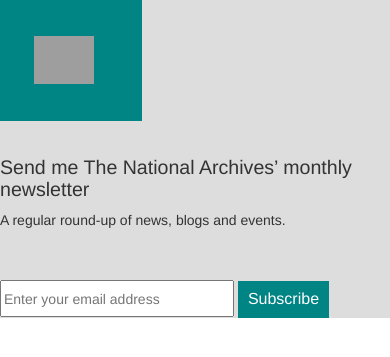
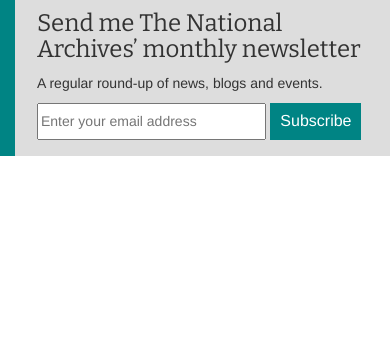
Before and after one commit to nationalarchives/tna-newsletter, a PHP site: page / in a window 390 px wide. Shown: the top 357 px of the page. Run offline with PHP 8.4, Linux system fonts and the light colour scheme; some libraries are stand-ins or nearby versions; grey boxes are pictures that could not be loaded.

Commit message:
Updated version

```diff
--- a/css/newsletter-sass.css
+++ b/css/newsletter-sass.css
@@ -1,33 +1,54 @@
-.newsletter-style {
+.newsletter-template {
   background: #dddddd;
   width: 100%;
   box-sizing: border-box;
   overflow: hidden; }
-  .newsletter-style .news-icon {
+  @media (max-width: 1155px) {
+    .newsletter-template {
+      border-left: 30px solid #008484; } }
+  .newsletter-template .news-icon {
     background: #008484;
     vertical-align: middle;
     text-align: center;
     width: 157px;
-    height: 121px;
+    height: 127px;
     display: inline-block;
-    padding: 36px 0 0 0;
-    float: left; }
-    .newsletter-style .news-icon img {
+    padding: 38px 0 0 0;
+    float: left;
+    overflow: hidden; }
+    .newsletter-template .news-icon img {
       width: 60px;
       height: 48px; }
-  .newsletter-style h2 {
+    @media (max-width: 1155px) {
+      .newsletter-template .news-icon {
+        display: none; } }
+  .newsletter-template h2 {
     margin: 0;
     padding: 0;
-    font-size: 1.4em;
-    padding: 36px 0 0 0; }
-  .newsletter-style p {
-    padding: 10px 0 0 0; }
-  .newsletter-style form {
+    padding: 36px 0 0 20px;
+    font-weight: 300;
+    font-size: 24px;
+    font-family: 'Bitter', serif; }
+    @media (max-width: 1155px) {
+      .newsletter-template h2 {
+        padding: 10px 15px 10px 7px; } }
+  .newsletter-template p {
+    padding: 10px 0 0 20px; }
+    @media (max-width: 1155px) {
+      .newsletter-template p {
+        padding: 0 0 0 7px; } }
+  .newsletter-template form {
     padding: 40px 0 0 0; }
-    .newsletter-style form input[type="email"] {
-      width: 60%;
+    @media (max-width: 1155px) {
+      .newsletter-template form {
+        padding: 32px 0 0 0; } }
+    @media (max-width: 768px) {
+      .newsletter-template form {
+        padding: 0 0 16px 7px; } }
+    .newsletter-template form input[type="email"] {
+      width: 65%;
       height: 37px; }
-    .newsletter-style form input[type="submit"] {
+    .newsletter-template form input[type="submit"] {
       height: 37px;
       border: none;
       background: #008484;
--- a/css/sass/newsletter-sass.scss
+++ b/css/sass/newsletter-sass.scss
@@ -1,37 +1,60 @@
-.newsletter-style {
+.newsletter-template {
   background:#dddddd;
   width:100%;
   box-sizing:border-box;
   overflow: hidden;
+  @media (max-width:1155px){
+    border-left:30px solid #008484;
+  }
   .news-icon {
     background:#008484;
     vertical-align:middle;
     text-align:center;
     width:157px;
-    height:121px;
+    height:127px;
     display:inline-block;
-    padding:36px 0 0 0 ;
+    padding:38px 0 0 0 ;
     float:left;
+    overflow:hidden;
     img {
       width:60px;
       height:48px;
 
     }
+    @media (max-width:1155px){
+      display:none;
+    }
   }
   h2 {
     margin:0;
     padding:0;
-    font-size:1.4em;
-    padding:36px 0 0 0 ;
+    padding:36px 0 0 20px;
+    font-weight:300;
+    font-size:24px;
+    font-family: 'Bitter', serif;
+    @media (max-width:1155px){
+      padding:10px 15px 10px 7px;
+    }
   }
   p{
-    padding:10px 0 0 0;
+    padding:10px 0 0 20px;
+    @media (max-width:1155px){
+      padding:0 0 0 7px;
+    }
   }
   form {
     padding:40px 0 0 0 ;
+
+    @media (max-width:1155px){
+      padding:32px 0 0 0 ;
+    }
+
+    @media (max-width:768px){
+      padding:0 0 16px 7px;
+    }
     input{
       &[type="email"]{
-        width:60%;
+        width:65%;
         height:37px;
       }
       &[type="submit"]{
--- a/index.html
+++ b/index.html
@@ -2,16 +2,21 @@
 <html lang="en">
 <head>
     <meta charset="UTF-8">
+    <meta http-equiv="X-UA-Compatible" content="IE=edge,chrome=1">
+    <meta content="initial-scale = 1.0" name="viewport">
+
     <title>Newsletter HTML snippet</title>
+
     <link rel="stylesheet" href="css/newsletter-sass.css">
     <link rel="stylesheet" href="node_modules/bootstrap/dist/css/bootstrap.css">
+    <link href="https://fonts.googleapis.com/css?family=Bitter" rel="stylesheet">
 
 </head>
 <body>
 
 <!-- TNA-base newsletter -->
 <div class="row">
-    <div class="newsletter-style">
+    <div class="newsletter-template">
 
         <div class="news-icon">
             <img src="images/tna-newsletter-icon.png" alt="TNA Newsletter Icon"/>
@@ -37,8 +42,7 @@
     </div>
 </div>
 
-<script href="js/compiled/tna-newsletter.min.js"></script>
-<script src="https://ajax.googleapis.com/ajax/libs/jquery/1.12.4/jquery.min.js"></script>
+<script href="js/scripts.js"></script>
 <script href="node_modules/bootstrap/dist/js/bootstrap.min.js"></script>
 
 </body>
--- a/js/scripts.js
+++ b/js/scripts.js
@@ -1,2 +1,3 @@
 var name = "Mihai";
-console.log(name);
+
+alert(name);
```
Also changed, not shown: 2 other files.
